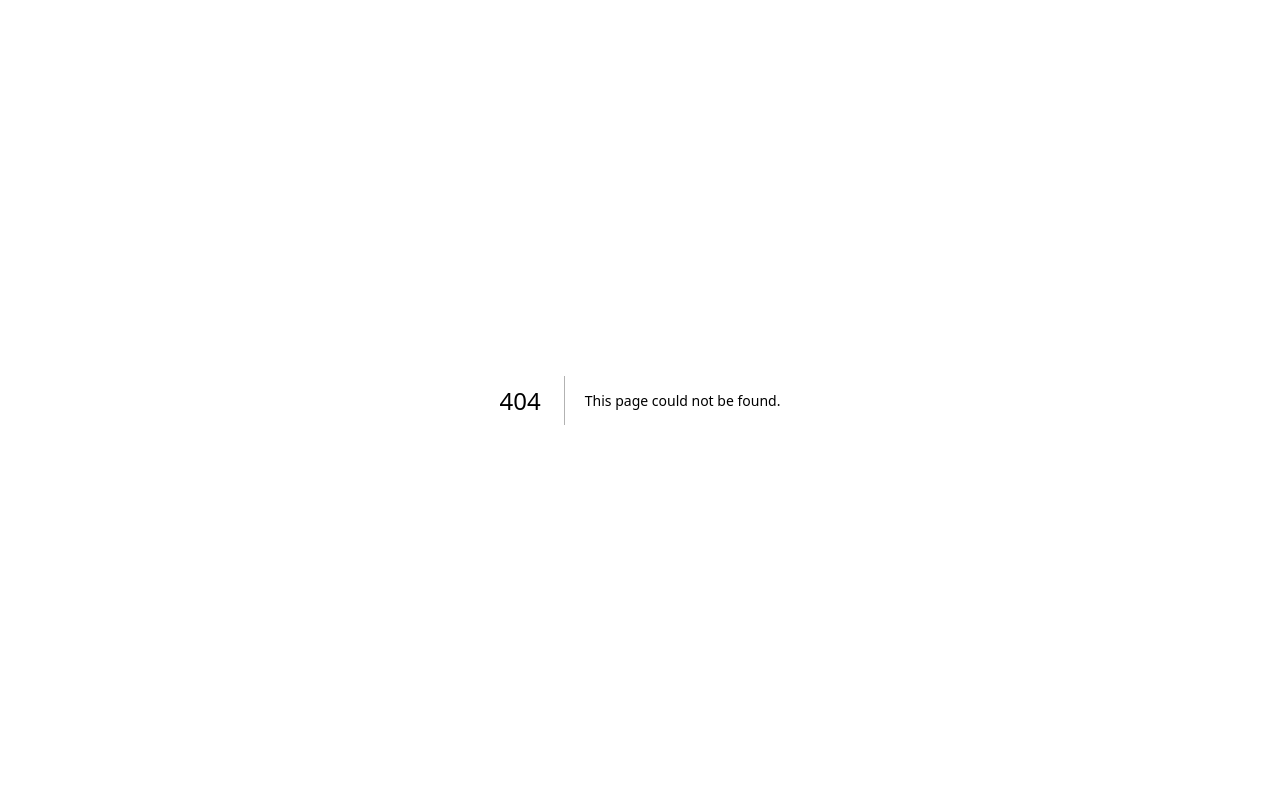
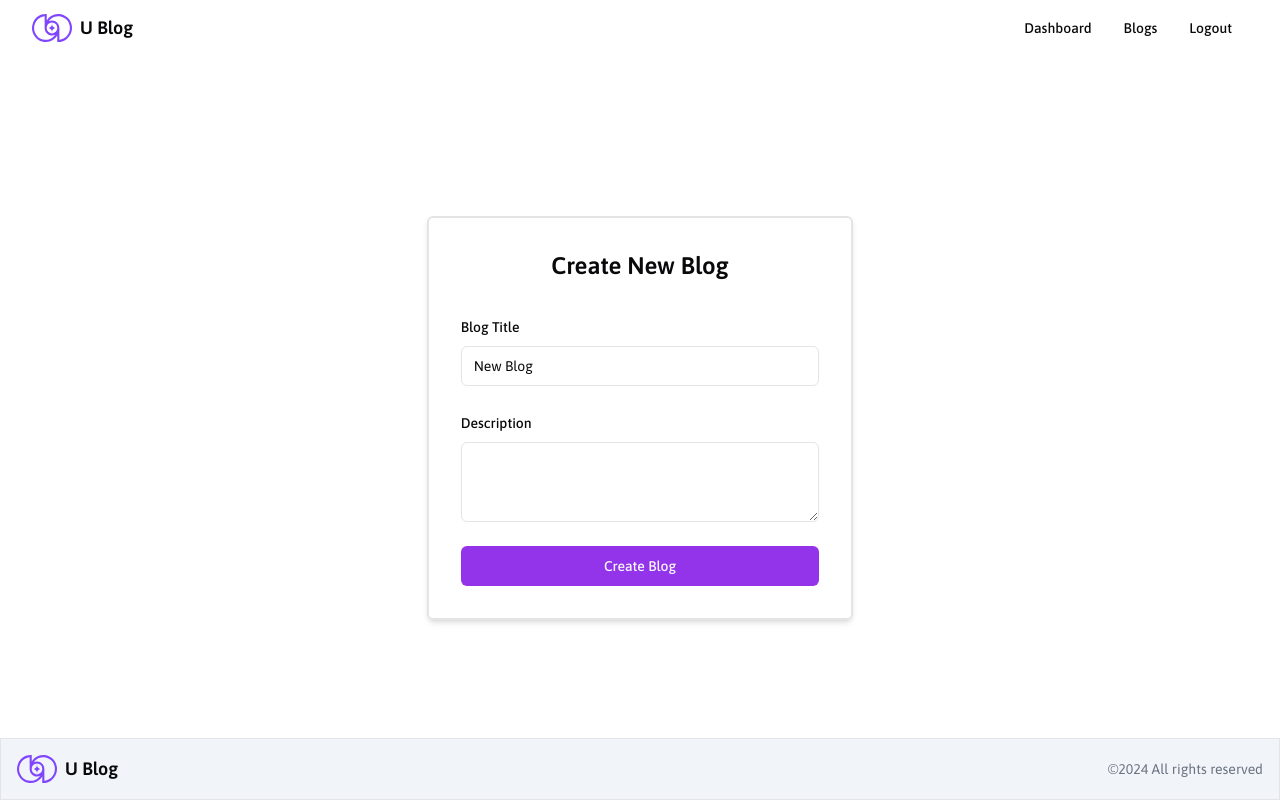
Before and after one commit to freddyval7/blog-pers, a Next.js app: page /blogs/1/edit in a window 1280 px wide. Before the commit this address had no page. Built offline with nearby package versions, Linux system fonts and the light colour scheme.

Commit message:
add blogs page and blog form

```diff
--- /dev/null
+++ b/src/app/(dashboard)/blogs/[blogId]/edit/_components/blogForm.tsx
@@ -0,0 +1,84 @@
+"use client";
+
+import { Button } from "@/components/ui/button";
+import {
+  Form,
+  FormControl,
+  FormField,
+  FormItem,
+  FormLabel,
+  FormMessage,
+} from "@/components/ui/form";
+import { Input } from "@/components/ui/input";
+import { Textarea } from "@/components/ui/textarea";
+import { useForm } from "react-hook-form";
+import { z } from "zod";
+import axios from "axios";
+import { useState } from "react";
+import { useRouter } from "next/navigation";
+
+const formSchema = z.object({
+  title: z.string(),
+  description: z.string(),
+});
+
+export default function BlogForm() {
+  const [isSubmitting, setIsSubmitting] = useState(false);
+
+  const router = useRouter();
+
+  const form = useForm<z.infer<typeof formSchema>>({
+    defaultValues: {
+      title: "New Blog",
+    },
+  });
+
+  async function onSubmit(data: z.infer<typeof formSchema>) {
+    setIsSubmitting(true);
+    const res = await axios.post("/api/blogs", data);
+    console.log(res.data);
+    form.reset({
+      title: "",
+      description: "",
+    });
+    setIsSubmitting(false);
+    router.push("/blogs");
+  }
+
+  return (
+    <Form {...form}>
+      <form className="space-y-6" onSubmit={form.handleSubmit(onSubmit)}>
+        <FormField
+          name="title"
+          rules={{ required: "Title is required" }}
+          control={form.control}
+          render={({ field }) => (
+            <FormItem>
+              <FormLabel htmlFor={field.name}>Blog Title</FormLabel>
+              <FormControl>
+                <Input {...field} />
+              </FormControl>
+              <FormMessage></FormMessage>
+            </FormItem>
+          )}
+        />
+        <FormField
+          name="description"
+          control={form.control}
+          render={({ field }) => (
+            <FormItem>
+              <FormLabel htmlFor={field.name}>Description</FormLabel>
+              <FormControl>
+                <Textarea {...field} />
+              </FormControl>
+              <FormMessage></FormMessage>
+            </FormItem>
+          )}
+        />
+        <Button disabled={isSubmitting} className="w-full" variant={"main"} type="submit">
+          Create Blog
+        </Button>
+      </form>
+    </Form>
+  );
+}
--- /dev/null
+++ b/src/app/(dashboard)/blogs/[blogId]/edit/page.tsx
@@ -0,0 +1,10 @@
+import BlogForm from "./_components/blogForm";
+
+export default function EditBlogPage() {
+  return (
+    <div className="w-1/2 md:w-1/3 border-2 rounded-md shadow-md p-8 mx-auto mt-40 space-y-8">
+      <h1 className="text-center text-2xl font-bold">Create New Blog</h1>
+      <BlogForm />
+    </div>
+  )
+}
--- a/src/app/(dashboard)/blogs/_components/blogCard.tsx
+++ b/src/app/(dashboard)/blogs/_components/blogCard.tsx
@@ -1,20 +1,36 @@
 import Image from "next/image";
+import Link from "next/link";
 
-export default function BlogCard() {
+export type BlogCardProps = {
+  id: number;
+  title: string;
+  description?: string;
+  image?: string;
+};
+
+export default function BlogCard({
+  title,
+  description,
+  image,
+  id,
+}: BlogCardProps) {
   return (
-    <div className="flex gap-x-4">
-      <div className="h-full w-full relative">
-        <Image className="rounded-sm" src={"/forest.jpg"} alt="blog img" fill />
+    <Link
+      href={`/blogs/${id}`}
+      className="flex gap-x-4 hover:scale-105 transition-all hover:cursor-pointer"
+    >
+      <div className="h-full w-1/2 relative">
+        <Image
+          className="rounded-sm"
+          src={image ?? "/forest.jpg"}
+          alt="blog img"
+          fill
+        />
       </div>
       <div>
-        <h2 className="font-bold">Blog Title</h2>
-        <p className="line-clamp-3">
-          Lorem ipsum dolor sit amet, consectetur adipisicing elit. Labore
-          aliquam velit hic ullam animi reiciendis consectetur doloremque quo
-          dolores debitis, facilis odit accusantium mollitia ex assumenda, vitae
-          fuga perferendis blanditiis.
-        </p>
+        <h2 className="font-bold">{title}</h2>
+        <p className="line-clamp-3">{description}</p>
       </div>
-    </div>
+    </Link>
   );
 }
--- a/src/app/(dashboard)/blogs/page.tsx
+++ b/src/app/(dashboard)/blogs/page.tsx
@@ -1,17 +1,20 @@
-import BlogCard from "./_components/blogCard";
+import { loadBlogs } from "@/lib/utils";
+import BlogCard, { BlogCardProps } from "./_components/blogCard";
 
-export default function BlogsPage() {
+export default async function BlogsPage() {
+  const blogs: BlogCardProps[] = await loadBlogs();
+
   return (
     <div className="px-12 h-full">
       <h1 className="text-4xl my-8 font-bold w-full text-center">Blogs</h1>
       <div className="grid grid-cols-4 gap-8">
-        <div className="border-2 border-black"></div>
+        <div className="border-2 border-black">
+          {/* Filters and Search */}
+        </div>
         <div className="flex flex-col gap-8 col-span-3">
-          <BlogCard />
-          <BlogCard />
-          <BlogCard />
-          <BlogCard />
-          <BlogCard />
+          {blogs.map((blog) => (
+            <BlogCard key={blog.id} id={blog.id} title={blog.title} description={blog.description} image={blog.image} />
+          ))}
         </div>
       </div>
     </div>
```
